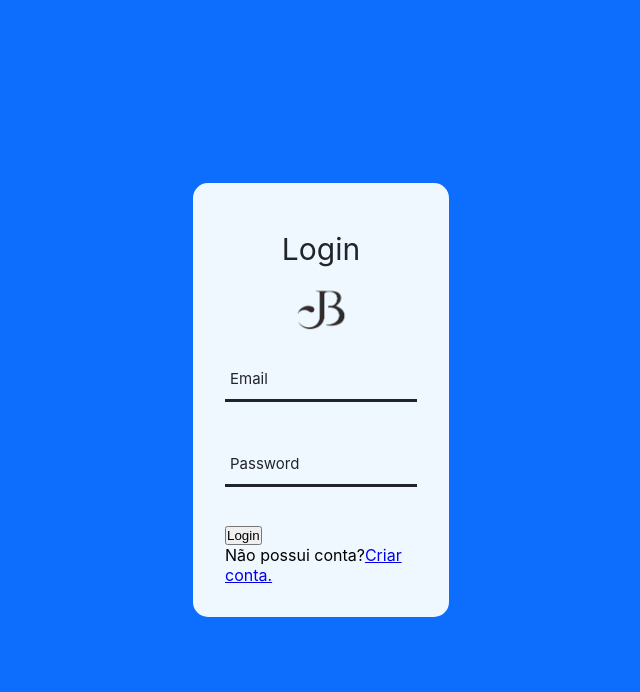
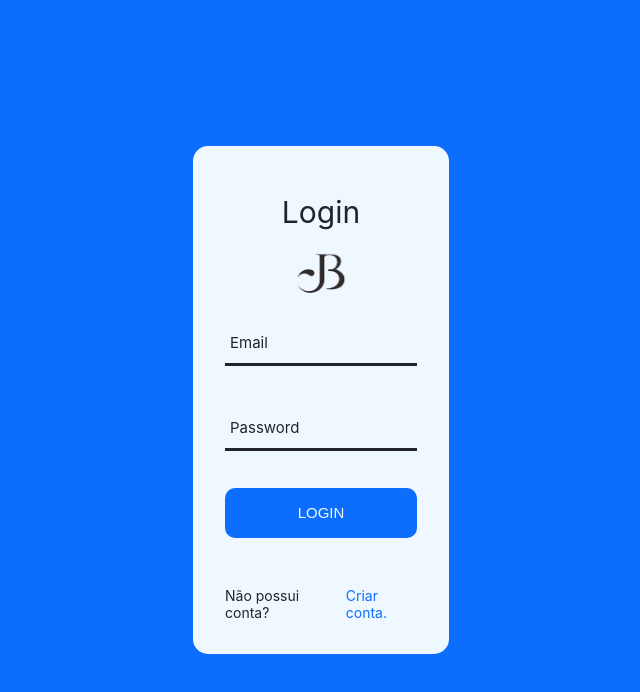
Before and after one commit to jonasnoliveira/login_react, a React (Create React App) app: page / in a window 1280 px wide. Shown: the top 692 px of the page, without its empty margins (319-959 px from the left). Built offline with nearby package versions, Linux system fonts and the light colour scheme.

Commit message:
Tela Login Finalizado - Jonas - 29/03/22

```diff
--- a/src/App.css
+++ b/src/App.css
@@ -5,8 +5,8 @@
 }
 :root {
   --blue--: #0D6EFD;
-  --ligth: #F0F8FF;
-  --dark: #212529;
+  --ligth--: #F0F8FF;
+  --dark--: #212529;
 }
 
 .container{
@@ -33,7 +33,7 @@
 
 .wrap-login{
   width: 20vw;
-  background: var(--ligth);
+  background: var(--ligth--);
   border-radius: 15px;
 
   overflow: hidden;
@@ -47,7 +47,7 @@ login-form{
 .login-form-title{
   display: block;
   font-size: 30px;
-  color: var(--dark);
+  color: var(--dark--);
 
   line-height: 1.2;
   text-align: center;
@@ -60,13 +60,13 @@ login-form{
 .wrap-input{
   width: 100%;
   position: relative;
-  border-bottom: 3px solid var(--dark);
+  border-bottom: 3px solid var(--dark--);
   margin-bottom: 37px;
 }
 
 .input{
   font-size: 15px;
-  color: var(--dark);
+  color: var(--dark--);
   line-height: 1.2;
   border: none;
   display: block;
@@ -88,7 +88,7 @@ login-form{
   left: 0;
 
   pointer-events: none;
-  color: var(--dark);
+  color: var(--dark--);
 }
 
 .focus-input::before{
@@ -103,16 +103,15 @@ login-form{
   -webkit-transition: all 0.4s;
   -o-transition: all 0.4s;
   -moz-transition: all 0.4s;
+  transition: all 0.4s;
 
-  background-color: -webkit- var(--blue--);
-  background-color: -o- var(--blue--);
-  background-color: -moz- var(--blue--);
+  background: var(--blue--);
 
 }
 
-.focus-input::before{
+.focus-input::after{
   font-size: 15px;
-  color: var(--dark);
+  color: var(--dark--);
   line-height: 1.2;
 
   content: attr(data-placeholder);
@@ -127,8 +126,77 @@ login-form{
   -webkit-transition: all 0.4s;
   -o-transition: all 0.4s;
   -moz-transition: all 0.4s;
+  transition: all 0.4s;
 }
 
 .input:focus{
   outline: 0;
 }
+
+.input:focus + .focus-input::after{
+  top: -15px;
+}
+
+.input:focus + .focus-input::before{
+  width: 100%;
+}
+
+.has-val + .focus-input::after {
+  top: -15px;
+}
+
+.has-val + .focus-input::before {
+  width: 100%;
+}
+
+.container-login-form-btn{
+  display: flex;
+  flex-wrap: wrap;
+  justify-content: center;
+  padding-bottom: 15px;
+}
+
+.login-form-btn{
+  font-size: 15px;
+  border: none;
+  border-radius: 10px;
+  color: var(--ligth--);
+
+  line-height: 1.2;
+  text-transform: uppercase;
+  display: flex;
+  justify-content: center;
+  align-items: center;
+  width: 100%;
+  height: 50px;
+  background-color: var(--blue--);
+
+}
+
+.login-form-btn:hover{
+  cursor: pointer;
+  opacity: 0.9;
+}
+
+.text-center{
+  display: flex;
+  justify-content: center;
+  align-items: center;
+
+  margin-top: 35px;
+}
+
+.txt1{
+  font-size: 14px;
+  color: var(--dark--);
+  line-height: 1.2;
+  text-decoration: none;
+  padding-right: 8px;
+}
+
+.txt2{
+  font-size: 14px;
+  color: var(--blue--);
+  line-height: 1.2;
+  text-decoration: none;
+}
--- a/src/App.js
+++ b/src/App.js
@@ -1,8 +1,11 @@
+import { useState } from "react";
 import './App.css';
-import criarConta from './criarConta'
 import jbLogo from './assets/logo_sem_fundo.png';
 
 function App() {
+  const [email, setEmail] = useState("");
+  const [password, setPassword] = useState("");
+
   return (
     <div className='container'>
       <div className='container-login'>
@@ -16,12 +19,22 @@ function App() {
             </span>
 
             <div class='wrap-input'>
-              <input className='input' type='email' />
+              <input
+                className={email !== "" ? 'has-val input' : 'input'}
+                type='email'
+                value={email}
+                onChange={e => setEmail(e.target.value)}
+              />
               <span className='focus-input' data-placeholder='Email'></span>
             </div>
 
             <div class='wrap-input'>
-              <input className='input' type='password' />
+              <input
+                className={password !== '' ? 'has-val input' : 'input'}
+                type='password'
+                value={password}
+                onChange={e => setPassword(e.target.value)}
+              />
               <span className='focus-input' data-placeholder='Password'></span>
             </div>
 
```
